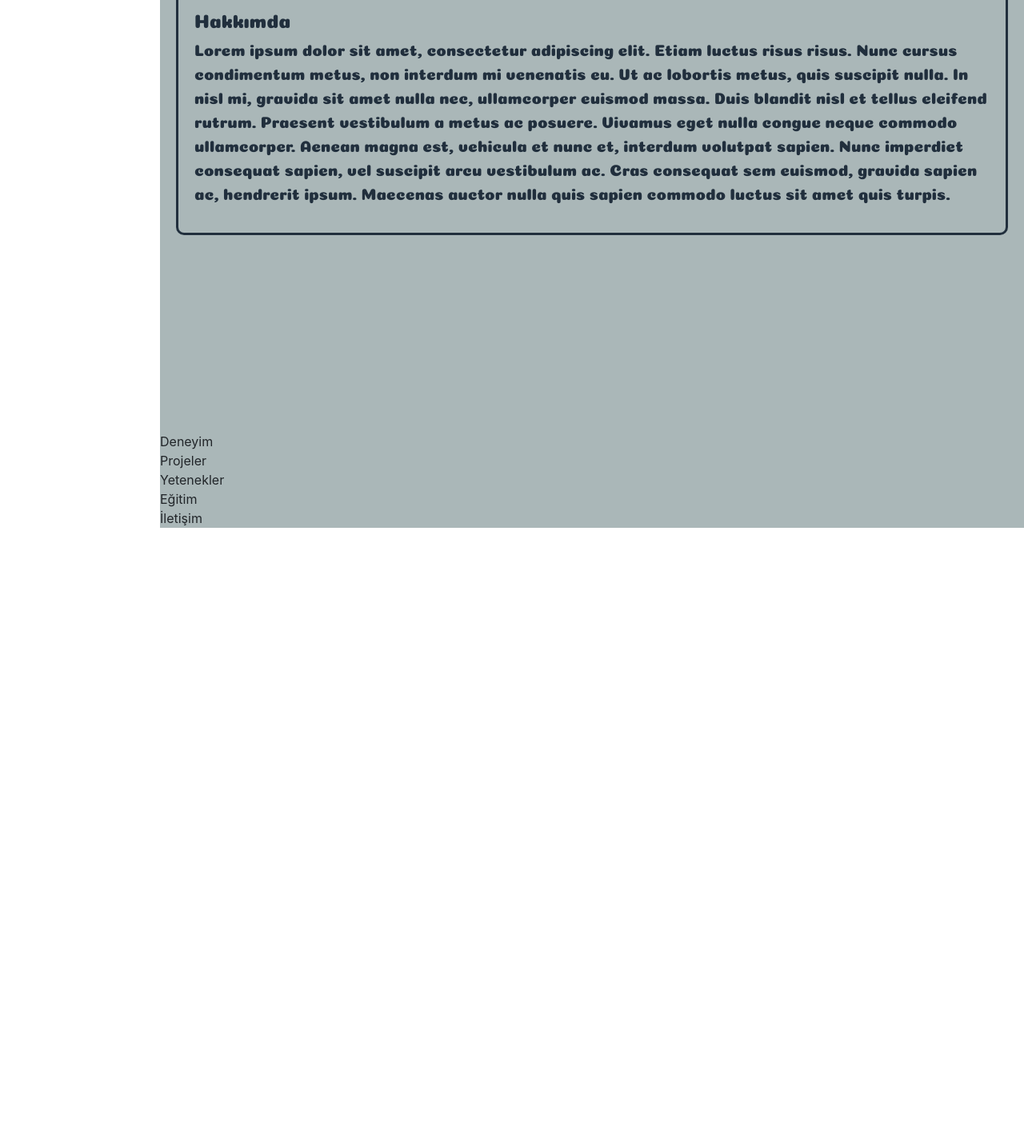
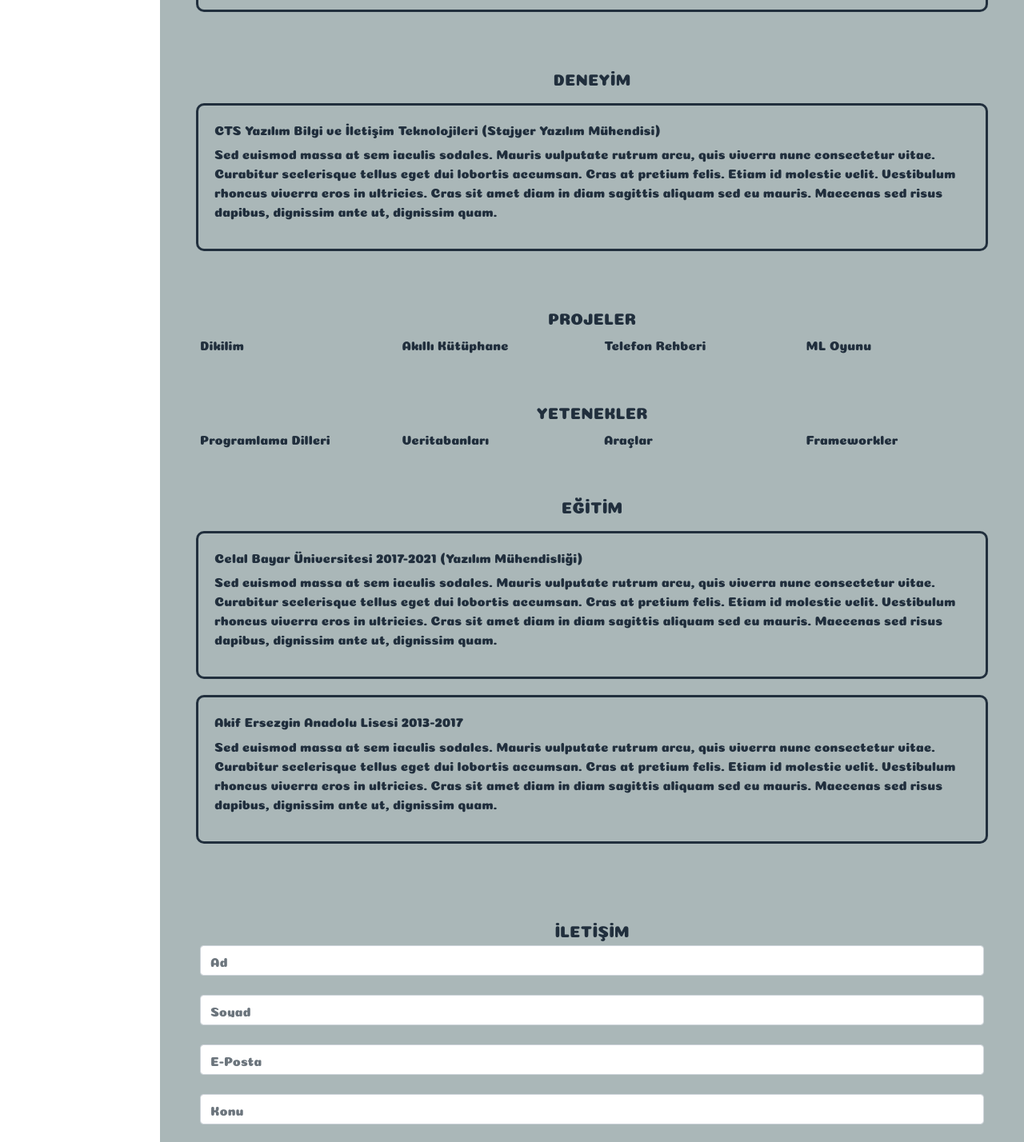
Before and after one commit to oguzbolme/benim-websitem, a React (Create React App) app: page / in a window 1280 px wide. Shown: the part 1060-2488 px from the top of the page at 80% size. Before the commit the page ends 1720 px from the top, so only its background shows below. Built offline with nearby package versions, Linux system fonts and the light colour scheme.

Commit message:
Sona yaklaşıyorum

```diff
--- a/public/index.html
+++ b/public/index.html
@@ -1,5 +1,18 @@
 <!DOCTYPE html>
 <html lang="tr">
+  <style>
+    body::-webkit-scrollbar {
+      width: 1em;
+    }
+
+    body::-webkit-scrollbar-track {
+      background-color: #AAB7B8;
+    }
+
+    body::-webkit-scrollbar-thumb {
+      background-color: #212F3D;
+    }
+  </style>
   <head>
     <meta charset="utf-8" />
     <meta name="viewport" content="width=device-width, initial-scale=1" />
--- a/src/App.js
+++ b/src/App.js
@@ -11,6 +11,7 @@ import ProjectsSection from "./components/sections/projectsSection"
 import SkillsSection from "./components/sections/skillsSection"
 import EducationSection from "./components/sections/educationSection"
 import ContactSection from "./components/sections/contactSection"
+import Footer from "./components/footer/footer"
 
 AOS.init()
 
@@ -45,6 +46,9 @@ function App() {
             <section id="contactSection">
               <ContactSection/>
             </section>
+            <footer>
+              <Footer/>
+            </footer>
         </div>
       </body>
 
--- a/src/components/sections/aboutSection.js
+++ b/src/components/sections/aboutSection.js
@@ -3,11 +3,13 @@ import React from 'react'
 export default function aboutSection() {
     return (
         <div>
-            <div data-aos="zoom-in" data-aos-delay="250" data-aos-duration="1500" data-aos-once="true" style={{borderStyle:"solid",borderRadius:"10px",margin:"20px",padding:"20px"}}>
-                <h5 data-aos="zoom-in" data-aos-delay="750" data-aos-duration="1500" data-aos-once="true" style={{fontSize:"3vh"}}>Hakkımda</h5>
-                <p data-aos="zoom-in" data-aos-delay="1250" data-aos-duration="1500" data-aos-once="true">
-                    Lorem ipsum dolor sit amet, consectetur adipiscing elit. Etiam luctus risus risus. Nunc cursus condimentum metus, non interdum mi venenatis eu. Ut ac lobortis metus, quis suscipit nulla. In nisl mi, gravida sit amet nulla nec, ullamcorper euismod massa. Duis blandit nisl et tellus eleifend rutrum. Praesent vestibulum a metus ac posuere. Vivamus eget nulla congue neque commodo ullamcorper. Aenean magna est, vehicula et nunc et, interdum volutpat sapien. Nunc imperdiet consequat sapien, vel suscipit arcu vestibulum ac. Cras consequat sem euismod, gravida sapien ac, hendrerit ipsum. Maecenas auctor nulla quis sapien commodo luctus sit amet quis turpis.
-                </p>
+            <div style={{padding:"25px"}}>
+                <h5 style={{fontSize:"2.5vh",textAlign:"center"}}>HAKKIMDA</h5>
+                <div style={{borderStyle:"solid",borderRadius:"10px",margin:"20px",padding:"20px"}}>
+                    <p>
+                        Lorem ipsum dolor sit amet, consectetur adipiscing elit. Etiam luctus risus risus. Nunc cursus condimentum metus, non interdum mi venenatis eu. Ut ac lobortis metus, quis suscipit nulla. In nisl mi, gravida sit amet nulla nec, ullamcorper euismod massa. Duis blandit nisl et tellus eleifend rutrum. Praesent vestibulum a metus ac posuere. Vivamus eget nulla congue neque commodo ullamcorper. Aenean magna est, vehicula et nunc et, interdum volutpat sapien. Nunc imperdiet consequat sapien, vel suscipit arcu vestibulum ac. Cras consequat sem euismod, gravida sapien ac, hendrerit ipsum. Maecenas auctor nulla quis sapien commodo luctus sit amet quis turpis.
+                    </p>
+                </div>
             </div>
         </div>
     )
--- a/src/components/sections/contactSection.js
+++ b/src/components/sections/contactSection.js
@@ -3,7 +3,22 @@ import React from 'react'
 export default function contactSection() {
     return (
         <div>
-            İletişim
+            <form action="/action_page.php" style={{padding:"50px"}}>
+            <h5 style={{fontSize:"2.5vh",textAlign:"center"}}>İLETİŞİM</h5>
+                <div class="form-group">
+                    <input required type="text" class="form-control" placeholder="Ad"></input>
+                    <br/>
+                    <input required type="text" class="form-control" placeholder="Soyad"></input>
+                    <br/>
+                    <input required type="email" class="form-control" placeholder="E-Posta"></input>
+                    <br/>
+                    <input required type="text" class="form-control" placeholder="Konu"></input>
+                    <br/>
+                    <textarea required type="text" class="form-control" placeholder="Mesaj" rows="5"></textarea>
+                    <br/>
+                    <button type="submit" class="btn btn-block" style={{backgroundColor:"#212F3D",color:"white"}}>Gönder</button>
+                </div>
+            </form>
         </div>
     )
 }
--- a/src/components/sections/educationSection.js
+++ b/src/components/sections/educationSection.js
@@ -3,7 +3,21 @@ import React from 'react'
 export default function educationSection() {
     return (
         <div>
-            Eğitim
+            <div style={{padding:"25px"}}>
+                <h5 style={{fontSize:"2.5vh",textAlign:"center"}}>EĞİTİM</h5>
+                <div style={{borderStyle:"solid",borderRadius:"10px",margin:"20px",padding:"20px"}}>
+                    <h6 style={{fontSize:"2vh"}}>Celal Bayar Üniversitesi 2017-2021 (Yazılım Mühendisliği)</h6>
+                    <p>
+                        Sed euismod massa at sem iaculis sodales. Mauris vulputate rutrum arcu, quis viverra nunc consectetur vitae. Curabitur scelerisque tellus eget dui lobortis accumsan. Cras at pretium felis. Etiam id molestie velit. Vestibulum rhoncus viverra eros in ultricies. Cras sit amet diam in diam sagittis aliquam sed eu mauris. Maecenas sed risus dapibus, dignissim ante ut, dignissim quam.
+                    </p>
+                </div>
+                <div style={{borderStyle:"solid",borderRadius:"10px",margin:"20px",padding:"20px"}}>
+                    <h6 style={{fontSize:"2vh"}}>Akif Ersezgin Anadolu Lisesi 2013-2017</h6>
+                    <p>
+                        Sed euismod massa at sem iaculis sodales. Mauris vulputate rutrum arcu, quis viverra nunc consectetur vitae. Curabitur scelerisque tellus eget dui lobortis accumsan. Cras at pretium felis. Etiam id molestie velit. Vestibulum rhoncus viverra eros in ultricies. Cras sit amet diam in diam sagittis aliquam sed eu mauris. Maecenas sed risus dapibus, dignissim ante ut, dignissim quam.
+                    </p>
+                </div>
+            </div>
         </div>
     )
 }
--- a/src/components/sections/experienceSection.js
+++ b/src/components/sections/experienceSection.js
@@ -3,7 +3,15 @@ import React from 'react'
 export default function experienceSection() {
     return (
         <div>
-            Deneyim
+            <div style={{padding:"25px"}}>
+                <h5 style={{fontSize:"2.5vh",textAlign:"center"}}>DENEYİM</h5>
+                <div style={{borderStyle:"solid",borderRadius:"10px",margin:"20px",padding:"20px"}}>
+                    <h6 style={{fontSize:"2vh"}}>CTS Yazılım Bilgi ve İletişim Teknolojileri (Stajyer Yazılım Mühendisi)</h6>
+                    <p>
+                        Sed euismod massa at sem iaculis sodales. Mauris vulputate rutrum arcu, quis viverra nunc consectetur vitae. Curabitur scelerisque tellus eget dui lobortis accumsan. Cras at pretium felis. Etiam id molestie velit. Vestibulum rhoncus viverra eros in ultricies. Cras sit amet diam in diam sagittis aliquam sed eu mauris. Maecenas sed risus dapibus, dignissim ante ut, dignissim quam.
+                    </p>
+                </div>
+            </div>
         </div>
     )
 }
--- a/src/components/sections/introSection.js
+++ b/src/components/sections/introSection.js
@@ -4,9 +4,9 @@ export default function introSection() {
     return (
         <div>
             <div data-aos="zoom-in" data-aos-delay="250" data-aos-duration="1500" data-aos-once="true">
-                <div data-aos="fade-right" data-aos-delay="1000" data-aos-duration="1000" data-aos-once="true"><a style={{fontSize:"5vh"}}>Fikrinizi Gerçeğe Dönüştürün</a></div>
-                <div data-aos="fade-left" data-aos-delay="2000" data-aos-duration="1000" data-aos-once="true"><a style={{fontSize:"5vh"}}>Yazılım Mühendisiniz</a></div>
-                <div data-aos="fade-up" data-aos-delay="3000" data-aos-duration="1000" data-aos-once="true"><a style={{fontSize:"5vh"}}>Oğuzhan Bölme</a></div>
+                <div data-aos="fade-right" data-aos-delay="500" data-aos-duration="1000" data-aos-once="true"><a style={{fontSize:"5vh"}}>Fikrinizi Gerçeğe Dönüştüren</a></div>
+                <div data-aos="fade-left" data-aos-delay="1000" data-aos-duration="1000" data-aos-once="true"><a style={{fontSize:"5vh"}}>Yazılım Mühendisi</a></div>
+                <div data-aos="fade-up" data-aos-delay="1500" data-aos-duration="1000" data-aos-once="true"><a style={{fontSize:"5vh"}}>Oğuzhan Bölme</a></div>
             </div>
         </div>
     )
--- a/src/components/sections/projectsSection.js
+++ b/src/components/sections/projectsSection.js
@@ -3,7 +3,15 @@ import React from 'react'
 export default function projectsSection() {
     return (
         <div>
-            Projeler
+            <div style={{padding:"25px"}}>
+                <h5 style={{fontSize:"2.5vh",textAlign:"center"}}>PROJELER</h5>
+                <div class="row" style={{margin:"10px"}}>
+                    <div class="col-sm-3">Dikilim</div>
+                    <div class="col-sm-3">Akıllı Kütüphane</div>
+                    <div class="col-sm-3">Telefon Rehberi</div>
+                    <div class="col-sm-3">ML Oyunu</div>
+                </div>
+            </div>
         </div>
     )
 }
--- a/src/components/sections/skillsSection.js
+++ b/src/components/sections/skillsSection.js
@@ -3,7 +3,15 @@ import React from 'react'
 export default function skillsSection() {
     return (
         <div>
-            Yetenekler
+            <div style={{padding:"25px"}}>
+                <h5 style={{fontSize:"2.5vh",textAlign:"center"}}>YETENEKLER</h5>
+                <div class="row" style={{margin:"10px"}}>
+                    <div class="col-sm-3">Programlama Dilleri</div>
+                    <div class="col-sm-3">Veritabanları</div>
+                    <div class="col-sm-3">Araçlar</div>
+                    <div class="col-sm-3">Frameworkler</div>
+                </div>
+            </div>
         </div>
     )
 }
--- a/src/css/style.css
+++ b/src/css/style.css
@@ -24,7 +24,7 @@
     height: 100%;
     overflow: auto;
     font-family: Coiny;
-    font-size: 2.3vh;
+    font-size: 2.25vh;
   }
 
   .sidebar a {
@@ -85,12 +85,63 @@
 
   /*About Section*/
   #aboutSection {
-    display: flex;
-    justify-content: center;
-    align-items: center;
-    height: 100vh;
     font-family: Coiny;
     color: #212F3D;
-    font-size: 2.5vh;
+    font-size: 2vh;
   }
   /*About Section*/
+
+
+  /*Experience Section*/
+  #experienceSection {
+    font-family: Coiny;
+    color: #212F3D;
+    font-size: 2vh;
+  }
+  /*Experience Section*/
+
+
+  /*Projects Section*/
+  #projectsSection {
+    font-family: Coiny;
+    color: #212F3D;
+    font-size: 2vh;
+  }
+  /*Projects Section*/
+
+
+  /*Skills Section*/
+  #skillsSection {
+    font-family: Coiny;
+    color: #212F3D;
+    font-size: 2vh;
+  }
+  /*Skills Section*/
+
+
+  /*Education Section*/
+  #educationSection {
+    font-family: Coiny;
+    color: #212F3D;
+    font-size: 2vh;
+  }
+  /*Education Section*/
+
+
+  /*Contact Section*/
+  #contactSection {
+    height: 90vh;
+    font-family: Coiny;
+    color: #212F3D;
+    font-size: 2vh;
+  }
+  /*Contact Section*/
+
+  /*Footer*/
+  footer {
+    text-align: center;
+    font-family: Coiny;
+    color: #212F3D;
+    font-size: 2vh;
+  }
+  /*Footer*/
```
